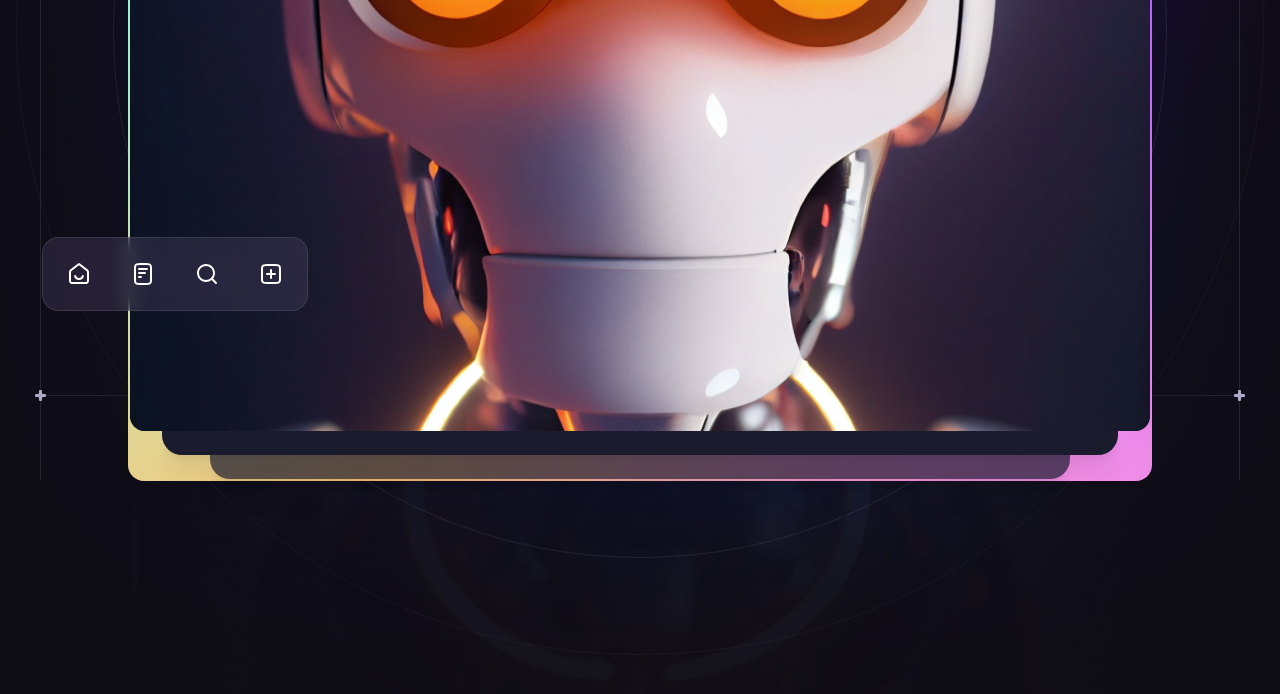
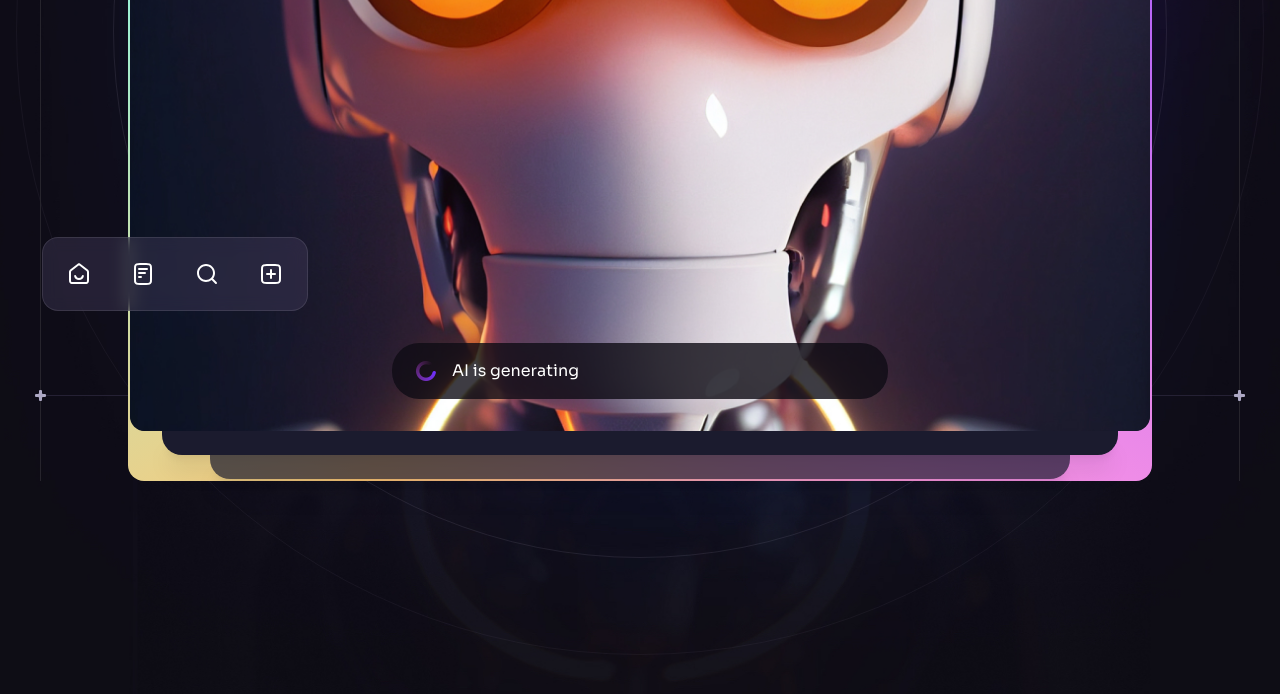
Before and after one commit to Vinhn1/Brainware, a React (Vite) app: page / in a window 1280 px wide. Shown: the part 573-1267 px from the top of the page. Built offline with nearby package versions, Linux system fonts and the light colour scheme.

Commit message:
Hoàn thành thanh loading bên dưới ảnh trong component Hero

```diff
--- a/src/components/Hero.jsx
+++ b/src/components/Hero.jsx
@@ -7,6 +7,7 @@ import { BackgroundCircles, BottomLine, Gradient } from "./design/Hero";
 import { heroIcons } from "../constants";
 // thư viện hiệu ứng parallax nhẹ, mượt mà và đơn giản dành cho ReactJS.
 import { ScrollParallax } from "react-just-parallax";
+import Generating from "./Generating";
 
 const Hero = () => {
   const parallaxRef = useRef(null);
@@ -69,6 +70,9 @@ const Hero = () => {
                   className="w-full scale-[1.7] translate-y-[8%] md:scale-[1] md:-translate-y-[10%] lg:-translate-y-[23%]" // Hiện tại vẫn còn scale và translate-y, cần điều chỉnh lại nếu muốn hình hiển thị đầy đủ
                 />
 
+                {/* Hiển thị thanh trạng thái loading bên dưới img*/}
+                <Generating className="absolute left-4 right-4 bottom-4 md:left-1/2 md:right-auto md:bottom-8 md:w-[31rem] md:-translate-x-1/2" />
+
                 {/* Hiệu ứng parallax cho dải icon bên trái hình robot, chỉ hiển thị trên màn hình lớn (xl) */}
                 <ScrollParallax isAbsolutelyPositioned>
                   <ul className="hidden absolute -left-[5.5rem] bottom-[7.5rem] px-1 py-1 bg-n-9/40 backdrop-blur border border-n-1/10 rounded-2xl xl:flex">
```
